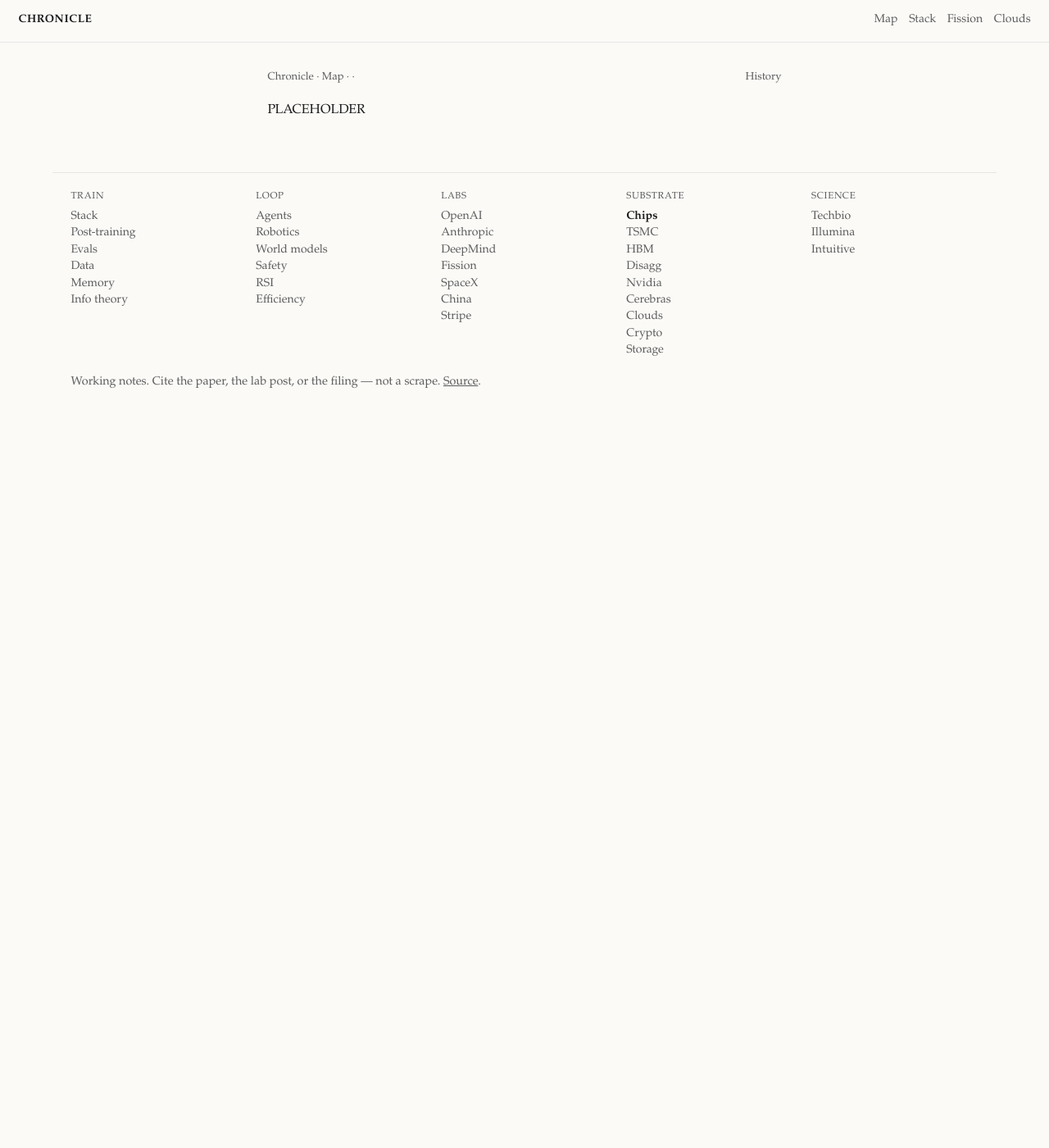
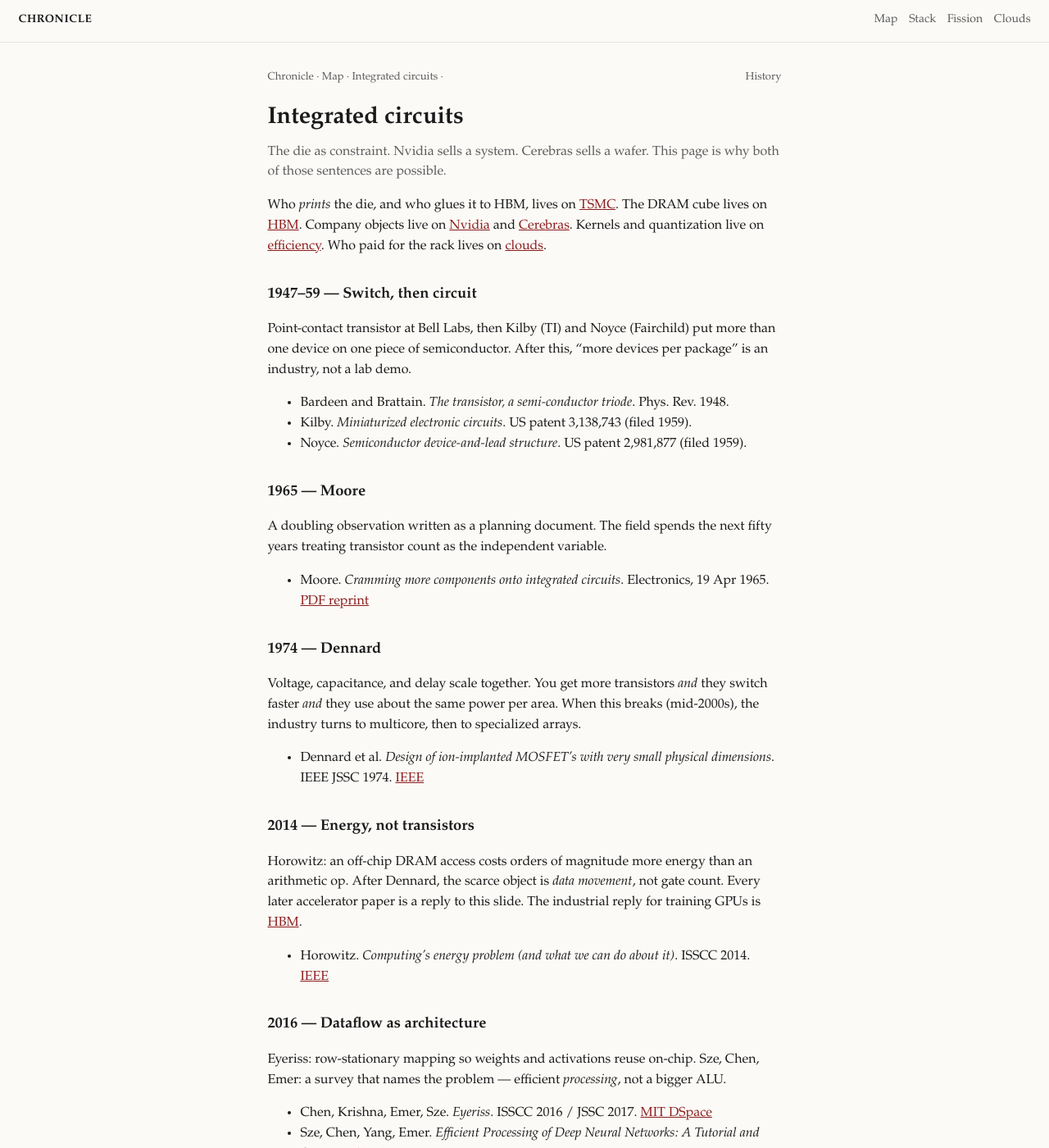
Before and after one commit to vandontduong/chronicle, a Jekyll site: the page built from timelines/integrated-circuits.md, in a window 1280 px wide and 1400 px high. Shown: the whole window at 82% size. Built offline with Jekyll 4.4.1, drawn with Linux system fonts in a browser that asks for light colours; our own code applies the rules of GitHub Pages for plain Markdown files; some of the changed text lies outside the part shown.

Commit message:
Restore integrated-circuits.md; Eyeriss via MIT DSpace

```diff
--- a/timelines/integrated-circuits.md
+++ b/timelines/integrated-circuits.md
@@ -1 +1,69 @@
-PLACEHOLDER
+---
+layout: default
+title: Integrated circuits
+permalink: /timelines/integrated-circuits/
+---
+
+# Integrated circuits
+
+<p class="meta">The die as constraint. Nvidia sells a system. Cerebras sells a wafer. This page is why both of those sentences are possible.</p>
+
+Who *prints* the die, and who glues it to HBM, lives on [TSMC]({{ '/timelines/tsmc/' | relative_url }}). The DRAM cube lives on [HBM]({{ '/timelines/hbm/' | relative_url }}). Company objects live on [Nvidia]({{ '/timelines/nvidia/' | relative_url }}) and [Cerebras]({{ '/timelines/cerebras/' | relative_url }}). Kernels and quantization live on [efficiency]({{ '/timelines/efficiency/' | relative_url }}). Who paid for the rack lives on [clouds]({{ '/timelines/clouds/' | relative_url }}).
+
+## 1947–59 — Switch, then circuit
+
+Point-contact transistor at Bell Labs, then Kilby (TI) and Noyce (Fairchild) put more than one device on one piece of semiconductor. After this, “more devices per package” is an industry, not a lab demo.
+
+- Bardeen and Brattain. *The transistor, a semi-conductor triode*. Phys. Rev. 1948.
+- Kilby. *Miniaturized electronic circuits*. US patent 3,138,743 (filed 1959).
+- Noyce. *Semiconductor device-and-lead structure*. US patent 2,981,877 (filed 1959).
+
+## 1965 — Moore
+
+A doubling observation written as a planning document. The field spends the next fifty years treating transistor count as the independent variable.
+
+- Moore. *Cramming more components onto integrated circuits*. Electronics, 19 Apr 1965. [PDF reprint](https://www.cs.utexas.edu/~fussell/courses/cs352h/papers/moore.pdf)
+
+## 1974 — Dennard
+
+Voltage, capacitance, and delay scale together. You get more transistors *and* they switch faster *and* they use about the same power per area. When this breaks (mid-2000s), the industry turns to multicore, then to specialized arrays.
+
+- Dennard et al. *Design of ion-implanted MOSFET's with very small physical dimensions*. IEEE JSSC 1974. [IEEE](https://ieeexplore.ieee.org/document/1054856)
+
+## 2014 — Energy, not transistors
+
+Horowitz: an off-chip DRAM access costs orders of magnitude more energy than an arithmetic op. After Dennard, the scarce object is *data movement*, not gate count. Every later accelerator paper is a reply to this slide. The industrial reply for training GPUs is [HBM]({{ '/timelines/hbm/' | relative_url }}).
+
+- Horowitz. *Computing's energy problem (and what we can do about it)*. ISSCC 2014. [IEEE](https://ieeexplore.ieee.org/document/6757323)
+
+## 2016 — Dataflow as architecture
+
+Eyeriss: row-stationary mapping so weights and activations reuse on-chip. Sze, Chen, Emer: a survey that names the problem — efficient *processing*, not a bigger ALU.
+
+- Chen, Krishna, Emer, Sze. *Eyeriss*. ISSCC 2016 / JSSC 2017. [MIT DSpace](https://dspace.mit.edu/handle/1721.1/101151)
+- Sze, Chen, Yang, Emer. *Efficient Processing of Deep Neural Networks: A Tutorial and Survey*. [arXiv:1703.09039](https://arxiv.org/abs/1703.09039)
+
+## 2017-04 — TPU v1 in production
+
+Google ships a 256×256 8-bit systolic array as a datacenter ASIC. Inference, not training. The paper is the first public proof that a domain-specific matrix unit beats a contemporary GPU on TOPS/W for real serving traffic.
+
+- Jouppi et al. *In-Datacenter Performance Analysis of a Tensor Processing Unit*. [arXiv:1704.04760](https://arxiv.org/abs/1704.04760)
+
+cuDNN and Tensor Cores — the GPU answer to the same energy slide — live on [Nvidia]({{ '/timelines/nvidia/' | relative_url }}).
+
+## 2019– — Don't cut the wafer
+
+Cerebras keeps the 300 mm wafer intact so SRAM and interconnect stay on-die. Decode bandwidth is the product. Architecture and takeout attempts: [Cerebras]({{ '/timelines/cerebras/' | relative_url }}).
+
+- [Cerebras architecture deep dive](https://www.cerebras.ai/blog/cerebras-architecture-deep-dive-first-look-inside-the-hw-sw-co-design-for-deep-learning)
+- Survey: *Wafer-scale Computing*. [arXiv:2310.09568](https://arxiv.org/abs/2310.09568)
+
+## 2021 / 2024 — Memory wall, restated for transformers
+
+Peak FLOPs have been growing faster than DRAM and interconnect bandwidth. Decoder models are memory-bound at serve time. HBM and NVLink are the industrial replies; generations and vendor quals live on [HBM]({{ '/timelines/hbm/' | relative_url }}). CoWoS capacity is the foundry reply: [TSMC]({{ '/timelines/tsmc/' | relative_url }}).
+
+- Gholami et al. *AI and Memory Wall*. [arXiv:2403.14123](https://arxiv.org/abs/2403.14123) · [IEEE Micro](https://doi.org/10.1109/MM.2024.3373763)
+
+## What this page is not
+
+A process-node log (7 nm, 5 nm, 3 nm) or a TSMC capacity brief — that brief is [TSMC]({{ '/timelines/tsmc/' | relative_url }}). Export controls belong here only when a published training recipe depends on a specific stack. GPU SKUs and lab cheques stay on [Nvidia]({{ '/timelines/nvidia/' | relative_url }}). HBM3 vs HBM4 SKUs stay on [HBM]({{ '/timelines/hbm/' | relative_url }}).
```
